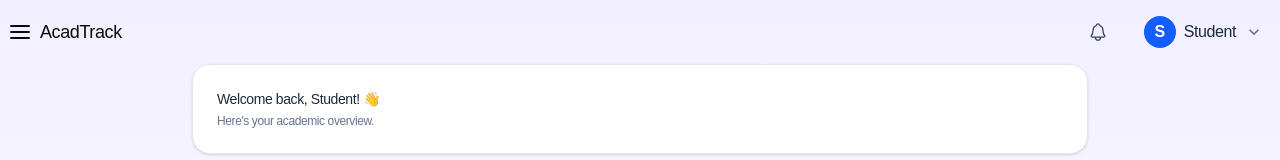
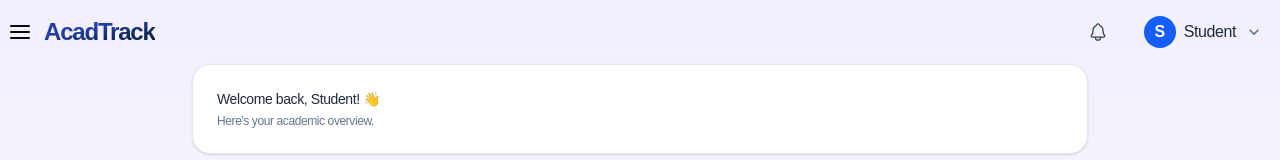
Before and after one commit to Manishjatav/Attendance-Tracker, a React (Vite) app in the folder Frontend/: page /dashboard in a window 1280 px wide. Shown: the top 160 px of the page. Built offline with nearby package versions, Linux system fonts and the light colour scheme; no server answers; sample sign-in values are in the browser's storage.

Commit message:
Update DashNav.jsx

```diff
--- a/Frontend/src/components/Navbar/DashNav.jsx
+++ b/Frontend/src/components/Navbar/DashNav.jsx
@@ -25,16 +25,17 @@ export default function DashNav(){
 
       <div className="mx-auto flex h-16 max-w-7xl items-center justify-between px-2">
 
-        {/* Left */}
+       {/* Left */}
         <div className='flex justify-between'>
 
-          <div className="flex items-center gap-2">
+          <div className="flex items-center gap-1 items-center">
             <button onClick={toggleMenu} className='cursor-pointer'>
               <FiMenu size={24} />
             </button>
-            <p className='text-lg'>
-              AcadTrack
-            </p>
+
+            <span className="ml-2 pointer-events-none z-10 h-full bg-linear-to-br from-[#233ea8] from-35% to-[#03192b] bg-clip-text text-center text-xl leading-none font-bold tracking-tighter text-balance whitespace-pre-wrap text-transparent md:text-2xl xl:text-2xl dark:drop-shadow-[0_5px_5px_rgba(0,0,0,0.8)]">
+                AcadTrack
+            </span>
             {/* <GiGraduateCap size={24}/> */}
 
           </div>
```
